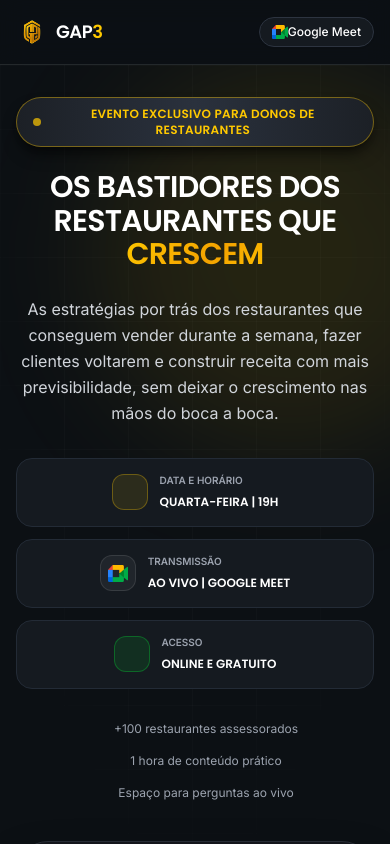
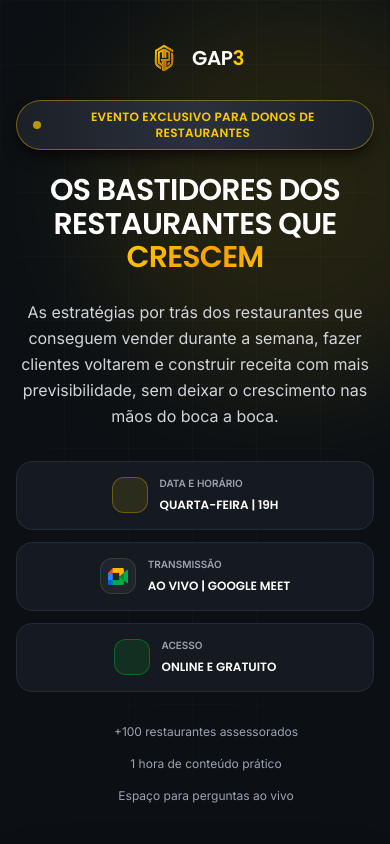
Before and after one commit to vitorfernandes-silva/lp-gap3, a Next.js app: page /live in a window 390 px wide. Shown: the top 844 px of the page. Built offline with nearby package versions, Linux system fonts and the light colour scheme; some icons are missing.

Commit message:
refactor: remove numeros dos titulos e icones laterais dos cards da live, remove menu e posiciona logo acima do badge da hero

```diff
--- a/app/live/page.tsx
+++ b/app/live/page.tsx
@@ -1,5 +1,4 @@
 import type { Metadata } from "next";
-import { LiveHeader } from "@/components/live/LiveHeader";
 import { LiveHero } from "@/components/live/LiveHero";
 import { LiveTopicsSection } from "@/components/live/LiveTopicsSection";
 import { LivePhilosophySection } from "@/components/live/LivePhilosophySection";
@@ -22,7 +21,6 @@ export const metadata: Metadata = {
 export default function LivePage() {
   return (
     <main className="min-h-screen bg-[#0C1014] text-white flex flex-col selection:bg-[#FFC900] selection:text-[#0C1014]">
-      <LiveHeader />
       <LiveHero />
       <LiveTopicsSection />
       <LivePhilosophySection />
--- a/components/live/LiveHero.tsx
+++ b/components/live/LiveHero.tsx
@@ -1,13 +1,15 @@
 "use client";
 
 import React from "react";
+import Image from "next/image";
+import Link from "next/link";
 import { SolarIcon } from "../ui/SolarIcon";
 import { GoogleMeetIcon } from "../ui/GoogleMeetIcon";
 import { LiveForm } from "./LiveForm";
 
 export function LiveHero() {
   return (
-    <section className="relative bg-[#0C1014] text-white pt-8 sm:pt-12 lg:pt-16 pb-14 sm:pb-20 overflow-hidden">
+    <section className="relative bg-[#0C1014] text-white pt-10 sm:pt-16 lg:pt-20 pb-14 sm:pb-20 overflow-hidden">
       {/* Background glow accents */}
       <div className="absolute top-0 left-1/4 w-96 h-96 bg-[#FFC900]/10 rounded-full blur-3xl pointer-events-none -z-0" />
       <div className="absolute bottom-10 right-10 w-96 h-96 bg-[#F3A200]/5 rounded-full blur-3xl pointer-events-none -z-0" />
@@ -19,7 +21,22 @@ export function LiveHero() {
         <div className="grid grid-cols-1 lg:grid-cols-12 gap-10 lg:gap-12 items-center">
 
           {/* Left Column: Copy & Details */}
-          <div className="lg:col-span-6 xl:col-span-7 flex flex-col items-center lg:items-start text-center lg:text-left space-y-6 sm:space-y-8">
+          <div className="lg:col-span-6 xl:col-span-7 flex flex-col items-center lg:items-start text-center lg:text-left space-y-6 sm:space-y-7">
+
+            {/* GAP3 Logo above the badge */}
+            <Link href="/" className="inline-flex items-center space-x-2.5 group">
+              <Image
+                src="/images/logo.png"
+                alt="GAP3 Assessoria Logo"
+                width={160}
+                height={45}
+                priority
+                className="h-9 sm:h-11 w-auto object-contain transition-transform group-hover:scale-105"
+              />
+              <span className="text-white font-poppins font-bold text-xl sm:text-2xl tracking-tight">
+                GAP<span className="text-[#FFC900]">3</span>
+              </span>
+            </Link>
 
             {/* Top Pill Badge */}
             <div className="inline-flex items-center space-x-2 bg-gradient-to-r from-[#1C2026] via-[#2A313D] to-[#1C2026] border border-[#FFC900]/40 px-4 py-2 rounded-full shadow-lg shadow-black/50">
--- a/components/live/LiveTopicsSection.tsx
+++ b/components/live/LiveTopicsSection.tsx
@@ -10,28 +10,24 @@ export function LiveTopicsSection() {
       title: "Como gerar demanda nos dias fracos",
       description:
         "Estratégias para aumentar o movimento e os pedidos durante a semana, sem depender apenas de sexta, sábado e domingo.",
-      icon: "solar:graph-up-bold",
     },
     {
       number: "02",
       title: "Como fazer seus clientes comprarem novamente",
       description:
         "Como trabalhar recompra e frequência para não precisar conquistar um cliente novo toda vez que quiser vender.",
-      icon: "solar:repeat-bold",
     },
     {
       number: "03",
       title: "Como vender mais sem deixar a margem pelo caminho",
       description:
         "Como precificação, logística, oferta e canais de venda interferem no quanto realmente sobra depois da venda.",
-      icon: "solar:wallet-money-bold",
     },
     {
       number: "04",
       title: "Como construir um crescimento mais previsível",
       description:
         "Como conectar aquisição, atendimento e recompra para reduzir a dependência de boca a boca, marketplaces e tráfego pago como única fonte de crescimento.",
-      icon: "solar:shield-star-bold",
     },
   ];
 
@@ -65,14 +61,14 @@ export function LiveTopicsSection() {
           </h2>
         </div>
 
-        {/* 4 Cards (Stacked / Clean layout inspired by Image 1) */}
+        {/* 4 Cards (Clean layout with left number pill, title without repetition, and no right icons) */}
         <div className="space-y-4 sm:space-y-5 mb-12">
           {topics.map((topic, idx) => (
             <div
               key={idx}
               className="bg-[#12161E] hover:bg-[#161C26] border border-[#232B36] hover:border-[#FFC900]/50 rounded-2xl p-5 sm:p-7 transition-all duration-300 group shadow-lg flex flex-col sm:flex-row items-start sm:items-center gap-4 sm:gap-6"
             >
-              {/* Number Badge & Icon */}
+              {/* Number Badge Pill on the left */}
               <div className="flex items-center space-x-3 shrink-0">
                 <span className="w-12 h-12 rounded-xl bg-[#1A202A] border border-[#2F3746] group-hover:border-[#FFC900]/40 flex items-center justify-center font-poppins font-bold text-lg text-[#FFC900] shadow-sm transition-colors">
                   {topic.number}
@@ -82,16 +78,11 @@ export function LiveTopicsSection() {
               {/* Text Content */}
               <div className="flex-1 space-y-1.5">
                 <h3 className="text-lg sm:text-xl font-poppins font-bold text-white group-hover:text-[#FFC900] transition-colors leading-snug">
-                  {topic.number} — {topic.title}
+                  {topic.title}
                 </h3>
                 <p className="text-sm sm:text-base text-gray-300 leading-relaxed font-normal">
                   {topic.description}
                 </p>
-              </div>
-
-              {/* Visual Indicator Icon */}
-              <div className="hidden md:flex w-10 h-10 rounded-full bg-[#181E27] items-center justify-center text-gray-400 group-hover:text-[#FFC900] group-hover:bg-[#FFC900]/10 transition-all shrink-0">
-                <SolarIcon name={topic.icon} size={20} />
               </div>
             </div>
           ))}
```
